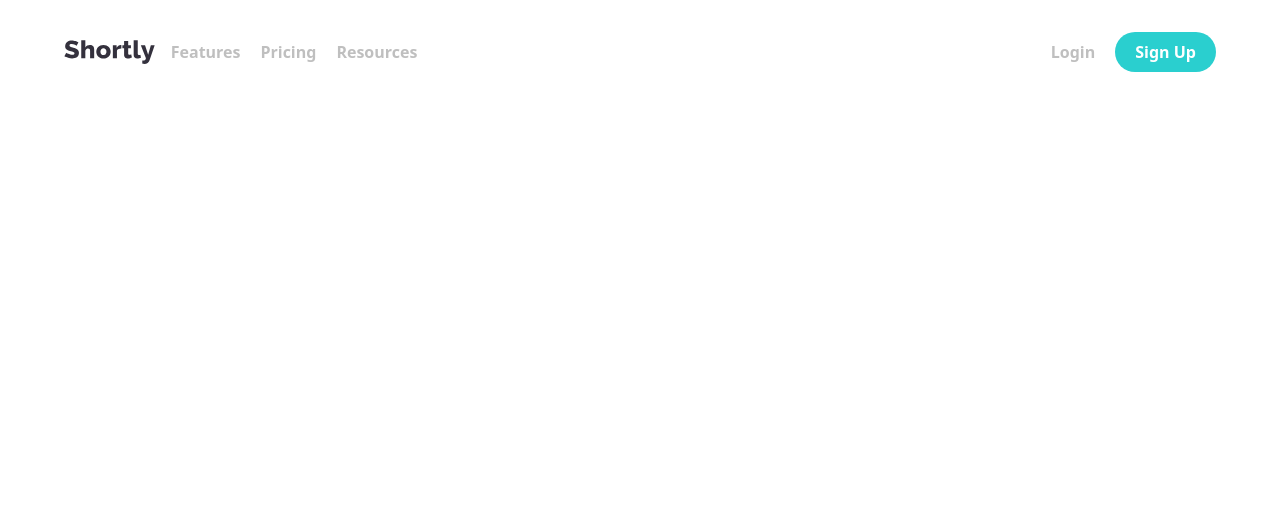
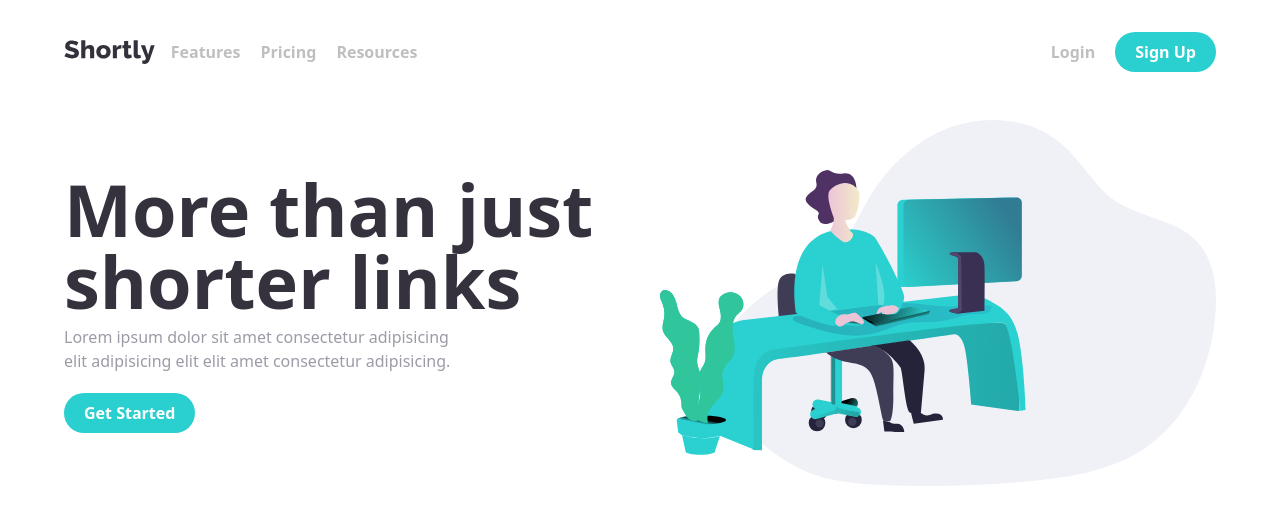
Before and after one commit to 0paziz/URL-shortening-API-landing-page-solution, a React (Vite) app: page / in a window 1280 px wide. Shown: the top 524 px of the page. Built offline with nearby package versions, Linux system fonts and the light colour scheme.

Commit message:
add hero feature

```diff
--- a/src/App.css
+++ b/src/App.css
@@ -16,6 +16,10 @@
 .graytext{
     color: var(--gray);
 }
+.grayish-violet{
+    color: var( --grayish-violet);
+}
+
 
 .graytext:hover{
     color: black;
@@ -23,3 +27,11 @@
 .BgCyanColor{
     background-color: var(--cyan);
 }
+
+.darkblueTextColr{
+    color: var(  --very-dark-blue);
+}
+
+.darkVoilet{
+    color: var( --dark-violet);
+}
--- a/src/App.jsx
+++ b/src/App.jsx
@@ -1,10 +1,12 @@
 import React from 'react'
 import Navbar from './component/Navbar'
+import Hero from './component/Hero'
 
 export default function App() {
   return (
     <>
     <Navbar/>
+    <Hero/>
 
     </>
   )
--- /dev/null
+++ b/src/component/Hero.jsx
@@ -0,0 +1,19 @@
+import React from 'react'
+import "../App.css"
+
+export default function Hero() {
+  return (
+    <section className='max-w-6xl mx-auto py-8'>
+        <div className='flex justify-between items-center gap-10'>
+        <div className='flex-1/2'>
+            <h2 className='text-7xl font-bold mb-2 darkblueTextColr '>More than just <br/>shorter links</h2>
+            <p className='grayish-violet'>Lorem ipsum dolor sit amet consectetur adipisicing <br/> elit adipisicing elit elit amet consectetur adipisicing. </p>
+            <button className='BgCyanColor mt-5 rounded-full py-2 px-5 font-bold text-white hover:opacity-50 cursor-pointer'>Get Started</button>
+        </div>
+        <div className='flex-1/2'>
+        <img src="/images/illustration-working.svg" alt="illustration working" />
+        </div>
+        </div>
+    </section>
+  )
+}
```
